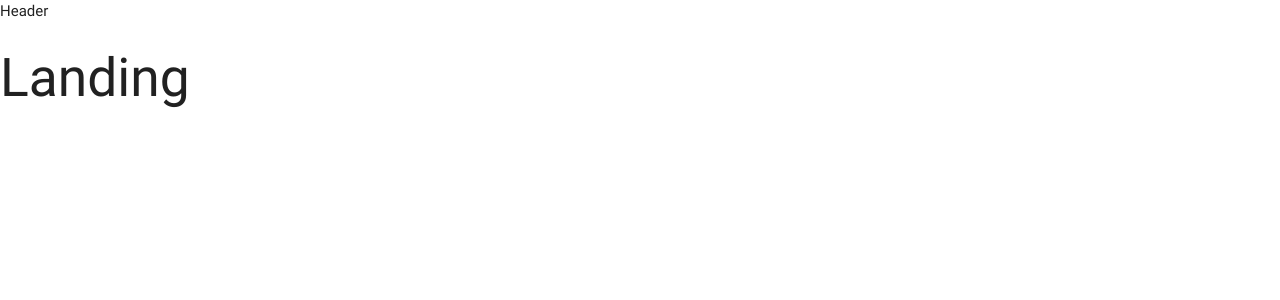
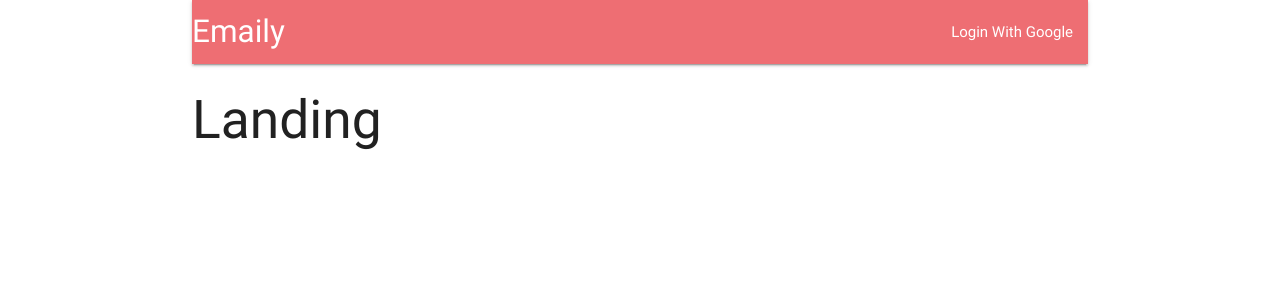
Before and after one commit to maugeya/fullstackReactUdemy-Server, a React (Create React App) app in the folder client/: page / in a window 1280 px wide. Shown: the top 300 px of the page. Built offline with nearby package versions, Linux system fonts and the light colour scheme.

Commit message:
adding axios library and importing into client side to handle request to back end server

```diff
--- /dev/null
+++ b/client/src/actions/index.js
@@ -0,0 +1,6 @@
+import axios from 'axios';
+import { FETCH_USER } from './types';
+
+const fetchUser = () => {
+  axios.get('/api/current_user');
+};
--- /dev/null
+++ b/client/src/actions/types.js
@@ -0,0 +1 @@
+export const FETCH_USER = 'fetch_user';
--- a/client/src/components/App.js
+++ b/client/src/components/App.js
@@ -8,7 +8,7 @@
 
 const App = () => {
   return (
-    <div>
+    <div className="container">
       <BrowserRouter>
         <div>
           <Header />
--- a/client/src/components/Header.js
+++ b/client/src/components/Header.js
@@ -3,9 +3,18 @@
 class Header extends Component {
   render() {
     return (
-      <div>
-        Header
-      </div>
+      <nav>
+        <div className="nav-wrapper">
+          <a className="left brand-logo">
+            Emaily
+          </a>
+          <ul className="right">
+            <li>
+              <a>Login With Google</a>
+            </li>
+          </ul>
+        </div>
+      </nav>
     );
   }
 
--- a/client/src/index.js
+++ b/client/src/index.js
@@ -3,10 +3,13 @@
 import ReactDOM from 'react-dom';
 import { Provider } from 'react-redux';
 import { createStore, applyMiddleware } from 'redux';
+import reduxThunk from 'redux-thunk';
 
 import App from './components/App';
-import reducers from './reducers'
-const store = createStore(reducers, {}, applyMiddleware());
+import reducers from './reducers';
+
+
+const store = createStore(reducers, {}, applyMiddleware(reduxThunk));
 
 ReactDOM.render(
   <Provider store={store}><App /></Provider>, document.querySelector('#root')
```
Also changed, not shown: client/package.json (+7 -2 lines), 1 other file (tests, documents, lock files or other folders).
